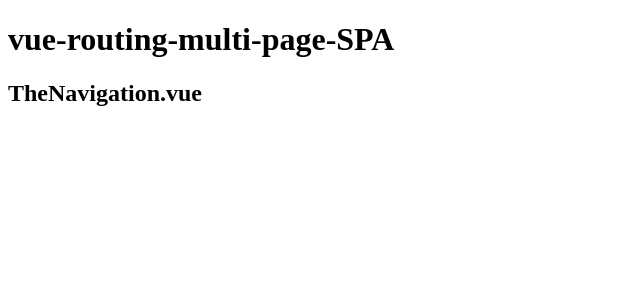
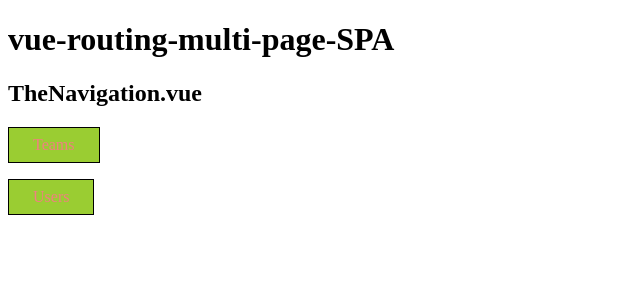
Before and after one commit to refayathaque/vue-routing-multi-page-SPA, a Vue app: page / in a window 1280 px wide. Shown: the top 300 px of the page, without its empty margins (0-640 px from the left). Built offline with nearby package versions, Linux system fonts and the light colour scheme.

Commit message:
Oct 20 027

```diff
--- a/src/components/nav/TheNavigation.vue
+++ b/src/components/nav/TheNavigation.vue
@@ -1,5 +1,8 @@
 <template>
   <h2>TheNavigation.vue</h2>
+  <p><router-link to='/teams'>Teams</router-link></p>
+  <p><router-link to='/users'>Users</router-link></p>
+  <!-- ^ for css styling target `a` (anchor) tags, because `router-link` under the hood renders an anchor tag-->
 </template>
 
 <script>
@@ -9,5 +12,19 @@ export default {
 </script>
 
 <style scoped>
-
+a {
+  color: lightcoral;
+  border: 1px solid black;
+  background: yellowgreen;
+  text-decoration: none;
+  cursor: pointer;
+  padding: 0.5rem 1.5rem;
+  display: inline-block;
+}
+a.router-link-active {
+  color: green;
+  border: 1px solid aqua;
+  background: chocolate;
+}
+/* class above is built in to <router-link> */
 </style>
```
